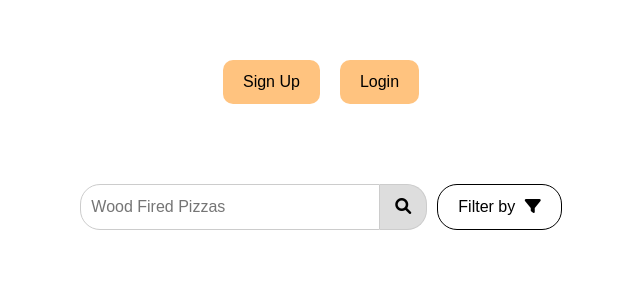
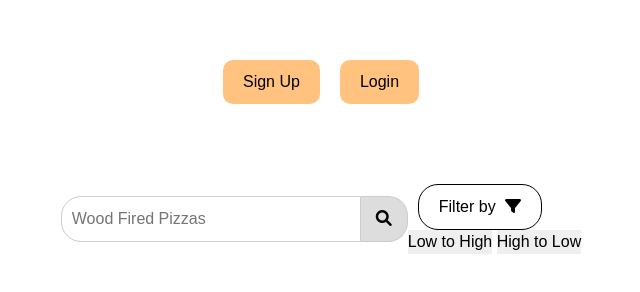
Before and after one commit to chingu-voyages/v50-tier1-team-01, a plain HTML site: page index.html in a window 1280 px wide. Shown: the whole page, without its empty margins (319-959 px from the left). Drawn offline with Linux system fonts and the light colour scheme; no server answers.

Commit message:
added dropdown menu in html

```diff
--- a/index.html
+++ b/index.html
@@ -21,7 +21,13 @@
       <button id="searchButton" class="search-btn">
         <i class="fa fa-search" aria-hidden="true"></i>
       </button>
-      <button id="filterButton" class="filter-btn">Filter by <i class="fa fa-filter"></i></button>
+      <div class="filter-dropdown">
+        <button id="filterButton" class="filter-btn">Filter by <i class="fa fa-filter"></i></button>
+        <div id="dropdownContent" class="dropdown-content">
+          <button class="dropdown-item" data-price="low">Low to High</button>
+          <button class="dropdown-item" data-price="high">High to Low</button>
+        </div>
+      </div>
     </div>
     <main>
       <!-- Login Modal -->
```
